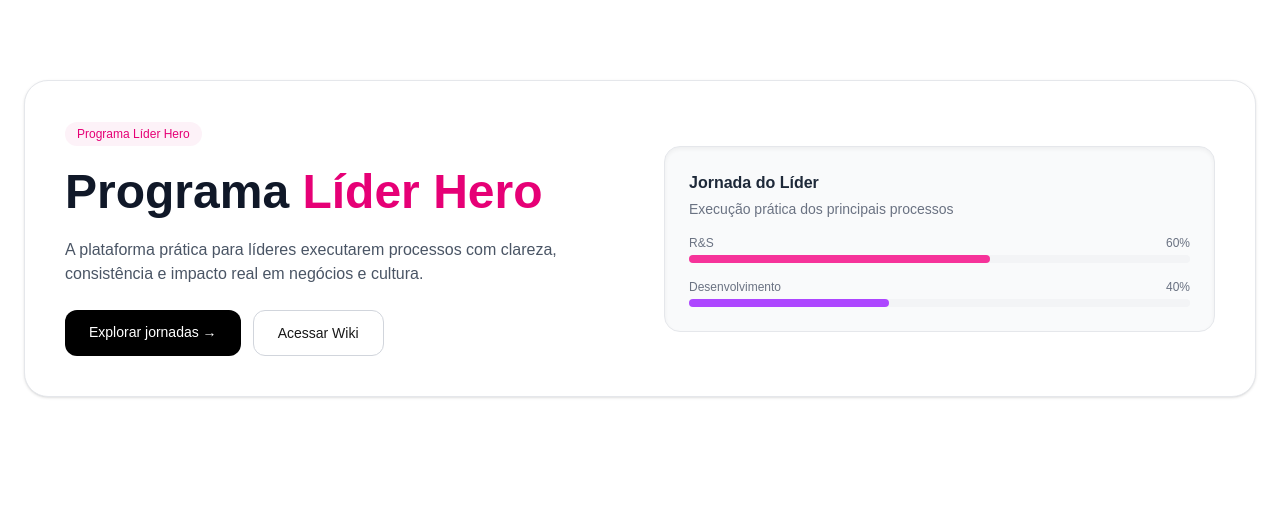
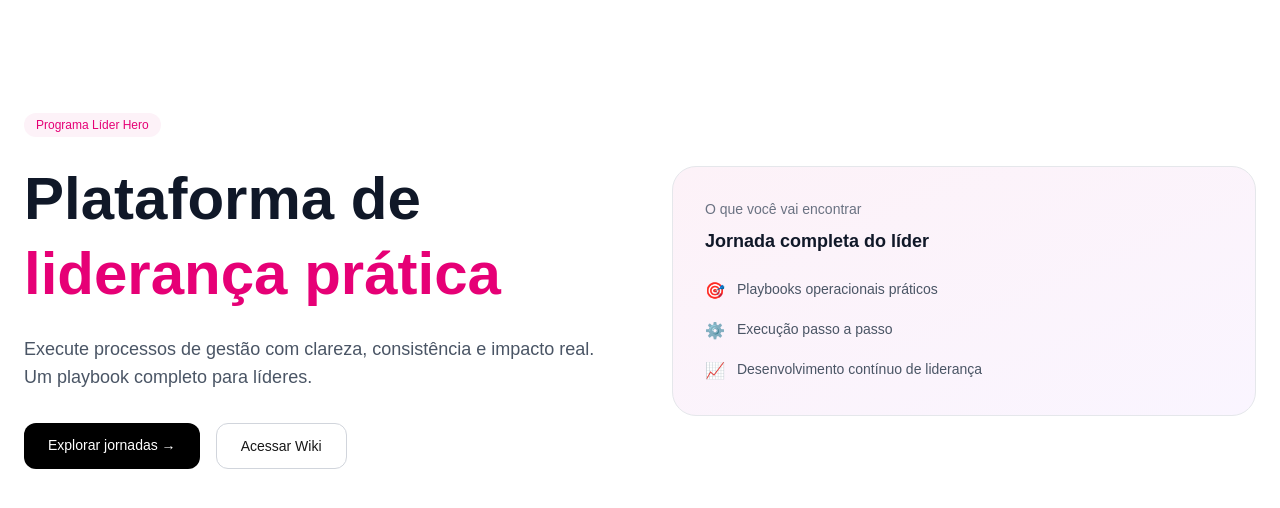
Before and after one commit to amandafrann/programa-lider-hero, a Next.js app: page / in a window 1280 px wide. Shown: the top 508 px of the page. Built offline with nearby package versions, Linux system fonts and the light colour scheme.

Commit message:
mudar home

```diff
--- a/app/components/Hero.tsx
+++ b/app/components/Hero.tsx
@@ -1,27 +1,27 @@
 export default function Hero() {
   return (
-    <section className="max-w-7xl mx-auto px-6 py-20">
+    <section className="max-w-7xl mx-auto px-6 py-28">
 
-      <div className="grid md:grid-cols-2 gap-12 items-center bg-white border border-gray-200 rounded-3xl p-10 shadow-sm">
+      <div className="grid md:grid-cols-2 gap-16 items-center">
 
         {/* LADO ESQUERDO */}
         <div>
 
-          <span className="inline-block text-xs font-medium bg-pink-50 text-pink-600 px-3 py-1 rounded-full mb-4">
+          <span className="inline-block text-xs font-medium bg-pink-50 text-pink-600 px-3 py-1 rounded-full mb-6">
             Programa Líder Hero
           </span>
 
-          <h1 className="text-4xl md:text-5xl font-bold text-gray-900 leading-tight mb-4">
-            Programa{" "}
-            <span className="text-pink-600">Líder Hero</span>
+          <h1 className="text-5xl md:text-6xl font-bold text-gray-900 leading-tight mb-6">
+            Plataforma de
+            <span className="text-pink-600"> liderança prática</span>
           </h1>
 
-          <p className="text-gray-600 mb-6 max-w-lg">
-            A plataforma prática para líderes executarem processos com clareza,
-            consistência e impacto real em negócios e cultura.
+          <p className="text-gray-600 text-lg mb-8 max-w-xl">
+            Execute processos de gestão com clareza, consistência e impacto real.
+            Um playbook completo para líderes.
           </p>
 
-          <div className="flex gap-3">
+          <div className="flex gap-4">
 
             <a
               href="/jornada"
@@ -42,37 +42,47 @@ export default function Hero() {
         </div>
 
         {/* LADO DIREITO */}
-        <div className="bg-gray-50 border border-gray-200 rounded-2xl p-6 shadow-inner">
+        <div className="hidden md:block">
 
-          <div className="mb-4">
-            <h3 className="font-semibold text-gray-800 mb-1">
-              Jornada do Líder
-            </h3>
-            <p className="text-sm text-gray-500">
-              Execução prática dos principais processos
-            </p>
-          </div>
+          <div className="bg-gradient-to-br from-pink-50 to-purple-50 border border-gray-200 rounded-3xl p-8">
 
-          <div className="space-y-4">
+            <div className="space-y-6">
 
-            <div>
-              <div className="flex justify-between text-xs text-gray-500 mb-1">
-                <span>R&S</span>
-                <span>60%</span>
+              <div>
+                <p className="text-sm text-gray-500 mb-2">
+                  O que você vai encontrar
+                </p>
+
+                <h3 className="font-semibold text-lg text-gray-900">
+                  Jornada completa do líder
+                </h3>
               </div>
-              <div className="w-full bg-gray-100 h-2 rounded-full">
-                <div className="bg-pink-500 h-2 rounded-full w-[60%]" />
+
+              <div className="space-y-4">
+
+                <div className="flex items-start gap-3">
+                  <span>🎯</span>
+                  <p className="text-sm text-gray-600">
+                    Playbooks operacionais práticos
+                  </p>
+                </div>
+
+                <div className="flex items-start gap-3">
+                  <span>⚙️</span>
+                  <p className="text-sm text-gray-600">
+                    Execução passo a passo
+                  </p>
+                </div>
+
+                <div className="flex items-start gap-3">
+                  <span>📈</span>
+                  <p className="text-sm text-gray-600">
+                    Desenvolvimento contínuo de liderança
+                  </p>
+                </div>
+
               </div>
-            </div>
 
-            <div>
-              <div className="flex justify-between text-xs text-gray-500 mb-1">
-                <span>Desenvolvimento</span>
-                <span>40%</span>
-              </div>
-              <div className="w-full bg-gray-100 h-2 rounded-full">
-                <div className="bg-purple-500 h-2 rounded-full w-[40%]" />
-              </div>
             </div>
 
           </div>
```
